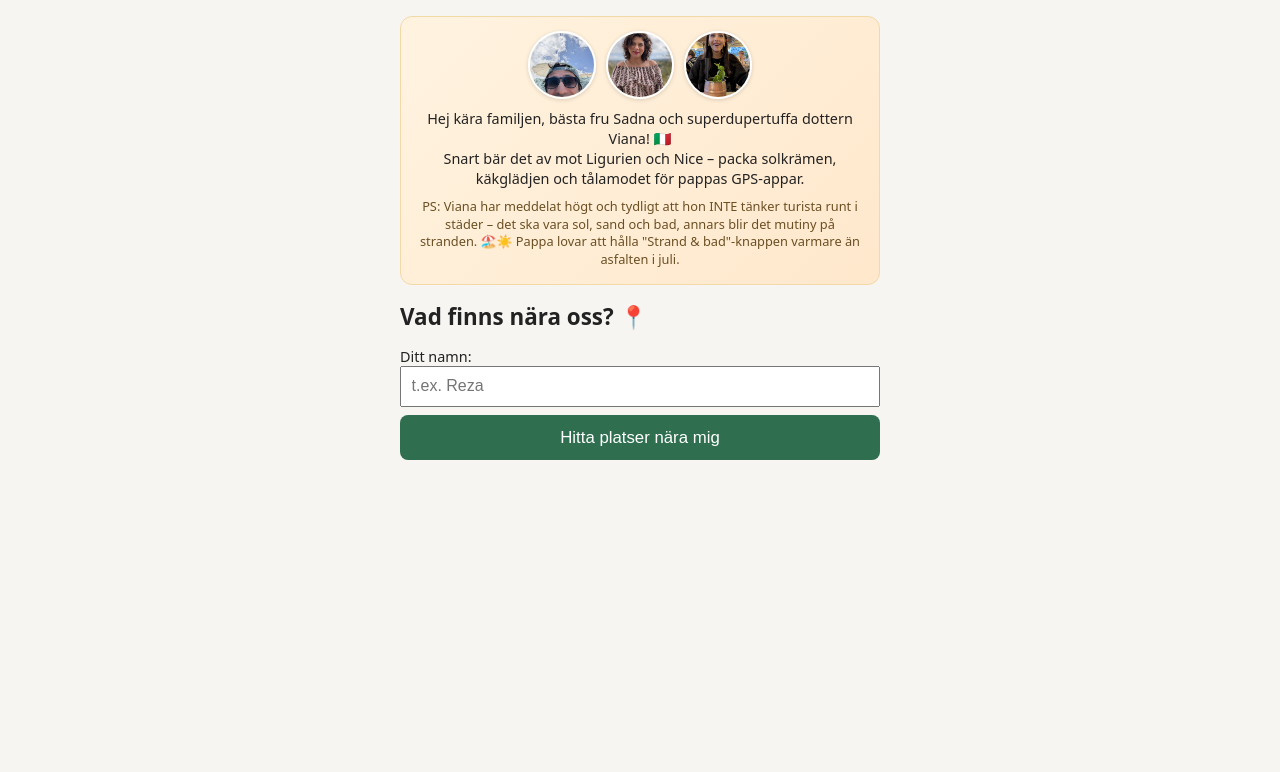
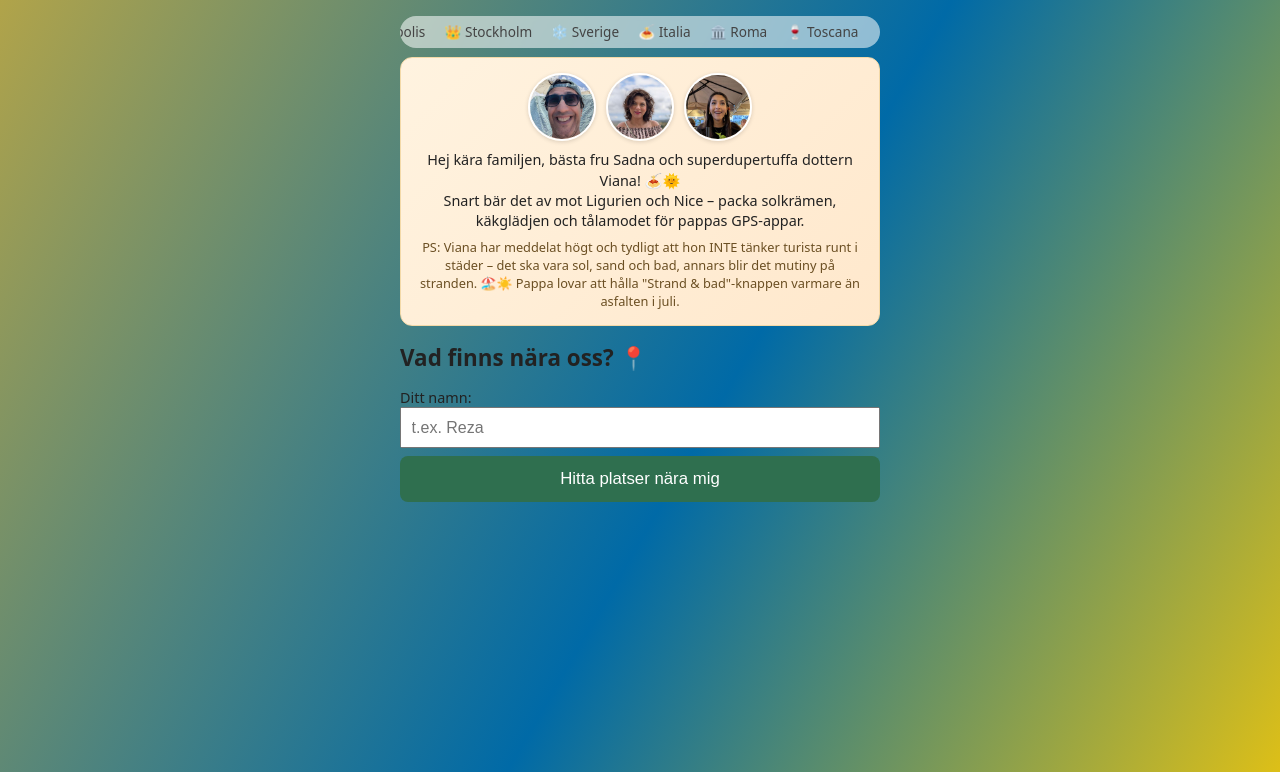
Before and after one commit to RezaBaza/ResaApp, a Flask app: page / in a window 1280 px wide. Shown: the top 772 px of the page. Run offline with Flask 3, Linux system fonts and the light colour scheme.

Commit message:
lägg till bakgrund

```diff
--- a/static/style.css
+++ b/static/style.css
@@ -3,10 +3,79 @@
   font-family: system-ui, sans-serif;
   margin: 0;
   padding: 1rem;
-  background: #f7f5f2;
   color: #222;
   max-width: 480px;
   margin-inline: auto;
+
+  /* Dynamisk bakgrund som sakta vandrar genom färger som hör ihop med
+     familjens platser: turkos/guld (Shiraz – persisk kakelkonst),
+     blått/gult (Sverige/Stockholm), terrakotta (Italien) och
+     varmt rött/gult (Spanien). background-size är mycket större än
+     skärmen så att animationen (background-position) ger en mjuk,
+     ständigt föränderlig glöd istället för en fast bild. */
+  background-color: #f7f5f2;
+  background-image: linear-gradient(
+    120deg,
+    #1c9099 0%,    /* Shiraz-turkos */
+    #d4af37 18%,   /* Shiraz-guld */
+    #006aa7 36%,   /* Sverige-blå */
+    #fecc02 50%,   /* Sverige-gul */
+    #c1440e 68%,   /* Italien-terrakotta */
+    #2e8b57 78%,   /* Italien-grön */
+    #aa151b 90%,   /* Spanien-röd */
+    #1c9099 100%   /* tillbaka till start för sömlös loop */
+  );
+  background-size: 400% 400%;
+  animation: wanderlust-glow 40s ease-in-out infinite;
+}
+
+@keyframes wanderlust-glow {
+  0%   { background-position: 0% 50%; }
+  50%  { background-position: 100% 50%; }
+  100% { background-position: 0% 50%; }
+}
+
+/* Den rullande raden med platssymboler högst upp på sidan. Track-
+   elementet innehåller listan DUBBLERAD (se index.html) och animeras
+   exakt -50% åt sidan – eftersom halva innehållet är en exakt kopia av
+   den andra halvan ser loopen sömlös ut, utan hopp. */
+.places-marquee {
+  overflow: hidden;
+  background: rgba(255, 255, 255, 0.55);
+  border-radius: 999px;
+  margin-bottom: 0.6rem;
+  backdrop-filter: blur(2px);
+}
+
+.places-marquee-track {
+  display: flex;
+  width: max-content;
+  gap: 1.2rem;
+  padding: 0.4rem 0.8rem;
+  white-space: nowrap;
+  animation: marquee-scroll 28s linear infinite;
+}
+
+.places-marquee-track span {
+  font-size: 0.85rem;
+  color: #444;
+}
+
+@keyframes marquee-scroll {
+  from { transform: translateX(0); }
+  to   { transform: translateX(-50%); }
+}
+
+/* Respektera användare som valt "minska rörelse" i sina
+   tillgänglighetsinställningar – stäng av båda animationerna helt. */
+@media (prefers-reduced-motion: reduce) {
+  body {
+    animation: none;
+    background-position: 0% 50%;
+  }
+  .places-marquee-track {
+    animation: none;
+  }
 }
 
 h1 {
@@ -97,7 +166,11 @@
   display: flex;
   flex-wrap: wrap;
   gap: 0.4rem;
-  background: #f7f5f2;
+  /* Halvgenomskinlig vit + lätt blur istället för en platt färg – den
+     rörliga bakgrunden skymtar igenom mjukt, men texten/pillarna förblir
+     fullt läsbara även när man skrollar över den. */
+  background: rgba(247, 245, 242, 0.88);
+  backdrop-filter: blur(4px);
   padding: 0.5rem 0;
   margin-bottom: 0.3rem;
   z-index: 10;
--- a/templates/index.html
+++ b/templates/index.html
@@ -8,6 +8,40 @@
   <link rel="stylesheet" href="{{ url_for('static', filename='style.css') }}">
 </head>
 <body>
+  <!-- En smal rad som sakta rullar förbi symboler för alla platser som
+       betyder något för familjen: Shiraz (lejon/ros/vinrankor från
+       Persepolis-arvet), Stockholm (kronan/snöflingan), Italien
+       (pasta/vin/Colosseum) och Spanien (flamenco/paella/sol). Ren
+       dekoration – ingen funktion, bara lite resekänsla innan appen
+       börjar. Texten dubbleras i CSS:en så loopen blir sömlös. -->
+  <div class="places-marquee" aria-hidden="true">
+    <div class="places-marquee-track">
+      <span>🦁 Shiraz</span>
+      <span>🌹 شیراز</span>
+      <span>🍇 Persepolis</span>
+      <span>👑 Stockholm</span>
+      <span>❄️ Sverige</span>
+      <span>🍝 Italia</span>
+      <span>🏛️ Roma</span>
+      <span>🍷 Toscana</span>
+      <span>💃 España</span>
+      <span>🥘 Paella</span>
+      <span>☀️ Sol & hav</span>
+      <!-- Samma rad en gång till, så bandet känns oändligt -->
+      <span>🦁 Shiraz</span>
+      <span>🌹 شیراز</span>
+      <span>🍇 Persepolis</span>
+      <span>👑 Stockholm</span>
+      <span>❄️ Sverige</span>
+      <span>🍝 Italia</span>
+      <span>🏛️ Roma</span>
+      <span>🍷 Toscana</span>
+      <span>💃 España</span>
+      <span>🥘 Paella</span>
+      <span>☀️ Sol & hav</span>
+    </div>
+  </div>
+
   <!-- Liten hälsning till familjen högst upp innan man kommer till
        själva appen – inte funktionellt nödvändig, men kul att möta
        innan man börjar rösta om glassbarer i Ligurien. -->
@@ -18,7 +52,7 @@
       <img src="{{ url_for('static', filename='images/viana.jpg') }}" alt="Viana">
     </div>
     <p class="family-greeting">
-      Hej kära familjen, bästa fru Sadna och superdupertuffa dottern Viana! 🇮🇹<br>
+      Hej kära familjen, bästa fru Sadna och superdupertuffa dottern Viana! 🍝🌞<br>
       Snart bär det av mot Ligurien och Nice – packa solkrämen, käkglädjen
       och tålamodet för pappas GPS-appar.
     </p>
```
Also changed, not shown: static/images/reza.jpg, static/images/sadna.jpg, static/images/viana.jpg.
